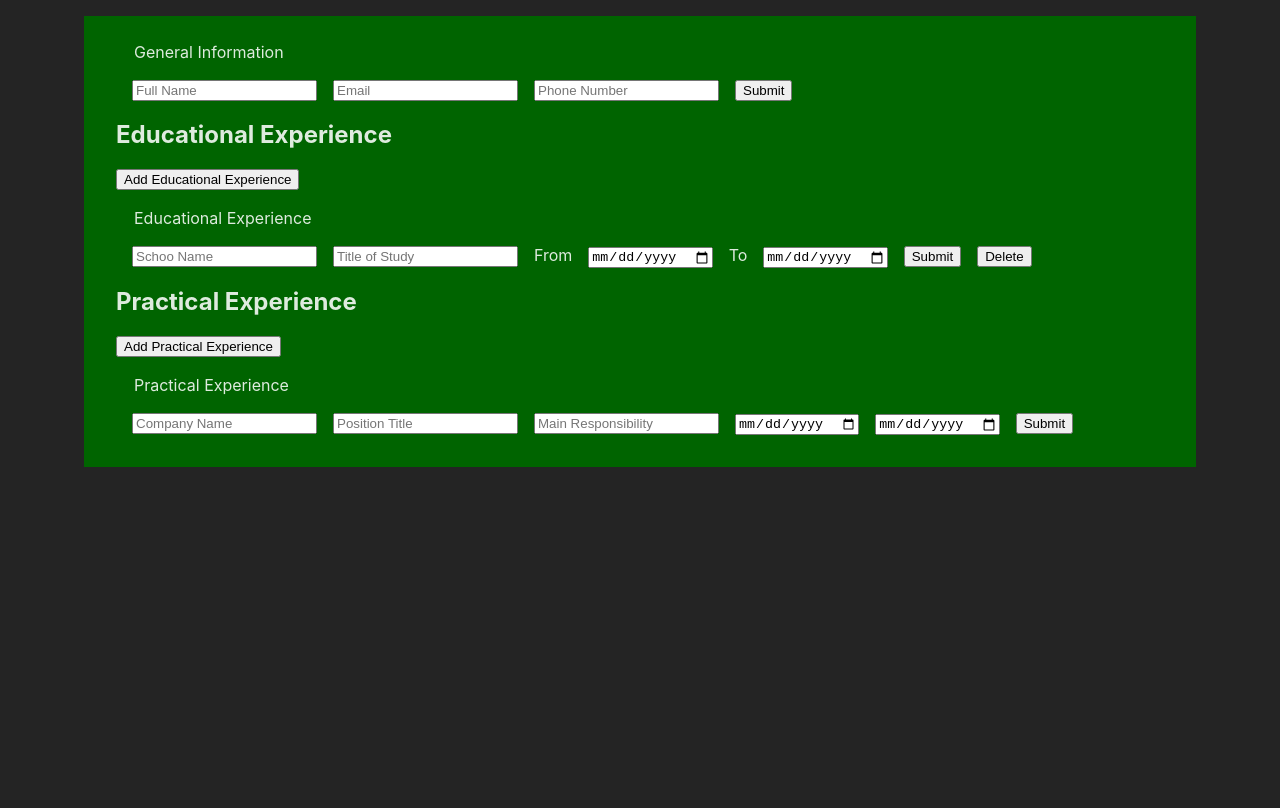
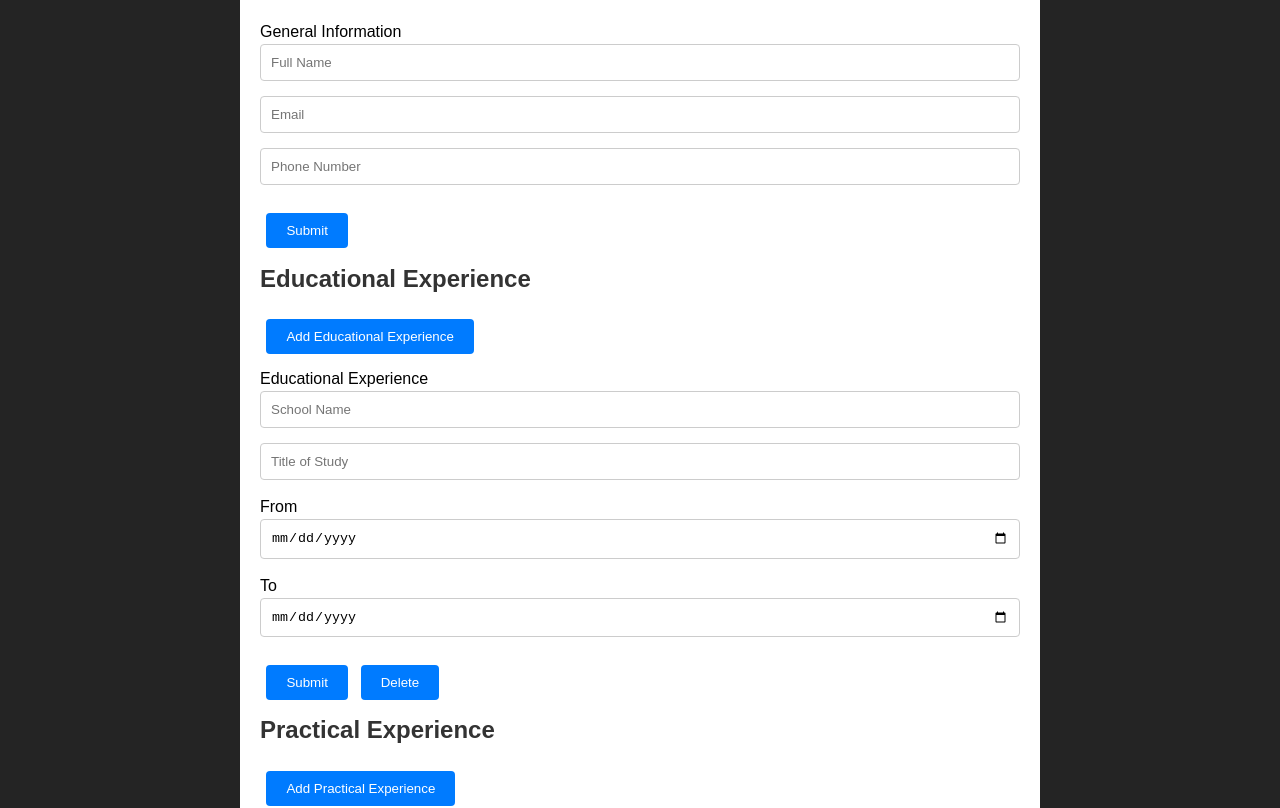
Before and after one commit to nuru484/cv-application, a React (Vite) app: page / in a window 1280 px wide. Shown: the top 808 px of the page. Built offline with nearby package versions, Linux system fonts and the light colour scheme.

Commit message:
Added form validation and some few things to complete the app

```diff
--- a/src/components/educational-experience.jsx
+++ b/src/components/educational-experience.jsx
@@ -24,7 +24,21 @@ const EducationalExperience = ({ handleDelete }) => {
     setShowForm(false);
   };
 
+  const handleInputChange = (e) => {
+    const { name, value } = e.target;
+    setEducationalEx((prevData) => ({
+      ...prevData,
+      [name]: value,
+    }));
+  };
+
   const [showForm, setShowForm] = useState(true);
+
+  const { schoolName, titleOfStudy, dateOfStudyFrom, dateOfStudyTo } =
+    educationalEx;
+
+  const isFormValid =
+    schoolName && titleOfStudy && dateOfStudyFrom && dateOfStudyTo;
 
   return (
     <div>
@@ -35,7 +49,10 @@ const EducationalExperience = ({ handleDelete }) => {
             type="text"
             id="schoolName"
             name="schoolName"
-            placeholder="Schoo Name"
+            placeholder="School Name"
+            value={schoolName}
+            onChange={handleInputChange}
+            required
           />
 
           <input
@@ -43,15 +60,34 @@ const EducationalExperience = ({ handleDelete }) => {
             id="titleOfStudy"
             name="titleOfStudy"
             placeholder="Title of Study"
+            value={titleOfStudy}
+            onChange={handleInputChange}
+            required
           />
 
           <label htmlFor="dateOfStudyFrom">From</label>
-          <input type="date" id="dateOfStudyFrom" name="dateOfStudyFrom" />
+          <input
+            type="date"
+            id="dateOfStudyFrom"
+            name="dateOfStudyFrom"
+            value={dateOfStudyFrom}
+            onChange={handleInputChange}
+            required
+          />
 
           <label htmlFor="dateOfStudyTo">To</label>
-          <input type="date" id="dateOfStudyTo" name="dateOfStudyTo" />
+          <input
+            type="date"
+            id="dateOfStudyTo"
+            name="dateOfStudyTo"
+            value={dateOfStudyTo}
+            onChange={handleInputChange}
+            required
+          />
 
-          <button type="submit">Submit</button>
+          <button type="submit" disabled={!isFormValid}>
+            Submit
+          </button>
           <button onClick={handleDelete}>Delete</button>
         </form>
       ) : (
@@ -74,7 +110,6 @@ const EducationalExperience = ({ handleDelete }) => {
           >
             Edit Educational Experience
           </button>
-          <button onClick={handleDelete}>Delete</button>
         </section>
       )}
     </div>
--- a/src/components/general-information.jsx
+++ b/src/components/general-information.jsx
@@ -12,7 +12,7 @@ const GeneralInformation = () => {
 
     const formData = new FormData(e.target);
 
-    const updatedGeneralInf = {
+    const updatedGeneralInfo = {
       fullName: formData.get('fullName'),
       email: formData.get('email'),
       phone: formData.get('phone'),
@@ -20,10 +20,22 @@ const GeneralInformation = () => {
 
     setShowForm(false);
 
-    setGeneralInfo(updatedGeneralInf);
+    setGeneralInfo(updatedGeneralInfo);
+  };
+
+  const handleInputChange = (e) => {
+    const { name, value } = e.target;
+    setGeneralInfo((prevInfo) => ({
+      ...prevInfo,
+      [name]: value,
+    }));
   };
 
   const [showForm, setShowForm] = useState(true);
+
+  const { fullName, email, phone } = generalInfo;
+
+  const isFormValid = fullName && email && phone;
 
   return (
     <div>
@@ -34,25 +46,32 @@ const GeneralInformation = () => {
             type="text"
             name="fullName"
             placeholder="Full Name"
-            defaultValue={generalInfo.fullName}
-            id="fullName"
+            value={fullName}
+            onChange={handleInputChange}
+            required
           />
 
           <input
             type="email"
             name="email"
             placeholder="Email"
-            defaultValue={generalInfo.email}
+            value={email}
+            onChange={handleInputChange}
+            required
           />
 
           <input
             type="tel"
             name="phone"
             placeholder="Phone Number"
-            defaultValue={generalInfo.phone}
+            value={phone}
+            onChange={handleInputChange}
+            required
           />
 
-          <button type="submit">Submit</button>
+          <button type="submit" disabled={!isFormValid}>
+            Submit
+          </button>
         </form>
       ) : (
         <section className="generalInfo">
--- a/src/components/overview.jsx
+++ b/src/components/overview.jsx
@@ -1,13 +1,17 @@
-import { useState } from 'react';
+import React, { useState } from 'react';
 import GeneralInformation from './general-information';
 import EducationalExperience from './educational-experience';
 import PracticalExperience from './practical-experience';
 
 const Overview = () => {
   const [educationalEx, setEducationalEx] = useState([{ id: 1 }]);
+  const [practicalExperiences, setPracticalExperiences] = useState([{ id: 1 }]);
 
   const handleEducationalEx = () => {
-    const nextId = educationalEx.length + 1;
+    const nextId =
+      educationalEx.length > 0
+        ? educationalEx[educationalEx.length - 1].id + 1
+        : 1;
     const updatedEducationalEx = [...educationalEx, { id: nextId }];
     setEducationalEx(updatedEducationalEx);
   };
@@ -15,6 +19,22 @@ const Overview = () => {
   const deleteEduEx = (id) => {
     const updatedEducationalEx = educationalEx.filter((item) => item.id !== id);
     setEducationalEx(updatedEducationalEx);
+  };
+
+  const handleAddPracticalExperience = () => {
+    const nextId = practicalExperiences.length + 1;
+    const updatedPracticalExperiences = [
+      ...practicalExperiences,
+      { id: nextId },
+    ];
+    setPracticalExperiences(updatedPracticalExperiences);
+  };
+
+  const deletePracticalExperience = (id) => {
+    const updatedPracticalExperiences = practicalExperiences.filter(
+      (item) => item.id !== id
+    );
+    setPracticalExperiences(updatedPracticalExperiences);
   };
 
   return (
@@ -36,8 +56,15 @@ const Overview = () => {
       </div>
       <div>
         <h2>Practical Experience</h2>
-        <button>Add Practical Experience</button>
-        <PracticalExperience />
+        <button onClick={handleAddPracticalExperience}>
+          Add Practical Experience
+        </button>
+        {practicalExperiences.map((experience) => (
+          <PracticalExperience
+            key={experience.id}
+            handleDelete={() => deletePracticalExperience(experience.id)}
+          />
+        ))}
       </div>
     </div>
   );
--- a/src/components/practical-experience.jsx
+++ b/src/components/practical-experience.jsx
@@ -1,6 +1,6 @@
 import { useState } from 'react';
 
-const PracticalExperience = () => {
+const PracticalExperience = ({ handleDelete }) => {
   const [practicalEx, setPracticalEx] = useState({
     companyName: '',
     positionTitle: '',
@@ -26,7 +26,30 @@ const PracticalExperience = () => {
     setShowForm(false);
   };
 
+  const handleInputChange = (e) => {
+    const { name, value } = e.target;
+    setPracticalEx((prevData) => ({
+      ...prevData,
+      [name]: value,
+    }));
+  };
+
   const [showForm, setShowForm] = useState(true);
+
+  const {
+    companyName,
+    positionTitle,
+    mainResponsibility,
+    experienceFrom,
+    experienceTo,
+  } = practicalEx;
+
+  const isFormValid =
+    companyName &&
+    positionTitle &&
+    mainResponsibility &&
+    experienceFrom &&
+    experienceTo;
 
   return (
     <div>
@@ -38,6 +61,9 @@ const PracticalExperience = () => {
             id="companyName"
             name="companyName"
             placeholder="Company Name"
+            value={companyName}
+            onChange={handleInputChange}
+            required
           />
 
           <input
@@ -45,6 +71,9 @@ const PracticalExperience = () => {
             id="positionTitle"
             name="positionTitle"
             placeholder="Position Title"
+            value={positionTitle}
+            onChange={handleInputChange}
+            required
           />
 
           <input
@@ -52,23 +81,33 @@ const PracticalExperience = () => {
             id="mainResponsibility"
             name="mainResponsibility"
             placeholder="Main Responsibility"
+            value={mainResponsibility}
+            onChange={handleInputChange}
+            required
           />
 
           <input
             type="date"
             id="experienceFrom"
             name="experienceFrom"
-            placeholder="From Date"
+            value={experienceFrom}
+            onChange={handleInputChange}
+            required
           />
 
           <input
             type="date"
             id="experienceTo"
             name="experienceTo"
-            placeholder="To Date"
+            value={experienceTo}
+            onChange={handleInputChange}
+            required
           />
 
-          <button type="submit">Submit</button>
+          <button type="submit" disabled={!isFormValid}>
+            Submit
+          </button>
+          <button onClick={handleDelete}>Delete</button>
         </form>
       ) : (
         <section className="practicalEx">
--- a/src/styles/global.css
+++ b/src/styles/global.css
@@ -1,6 +1,100 @@
+* {
+  margin: 0;
+  padding: 0;
+  box-sizing: border-box;
+}
+
 .app {
-  background-color: darkgreen;
-  max-width: 1080px;
+  font-family: Arial, sans-serif;
+  max-width: 800px;
   margin: 0 auto;
-  padding: 1rem;
+  padding: 20px;
+  background-color: #ffffff;
+  color: black;
 }
+
+h2 {
+  margin-bottom: 10px;
+  color: #333;
+}
+
+section {
+  background-color: #fff;
+  border-radius: 8px;
+  padding: 20px;
+  margin-bottom: 20px;
+  box-shadow: 0 2px 4px rgba(0, 0, 0, 0.1);
+}
+
+input {
+  width: 100%;
+  margin-bottom: 15px;
+  padding: 10px;
+  border: 1px solid #ccc;
+  border-radius: 4px;
+}
+
+button {
+  padding: 10px 20px;
+  border: none;
+  border-radius: 4px;
+  cursor: pointer;
+  background-color: #007bff;
+  color: #fff;
+  transition: background-color 0.3s;
+  margin: 0.8rem 0.4rem;
+}
+
+button:hover {
+  background-color: #0056b3;
+}
+
+button.edit-btn {
+  background-color: #28a745;
+}
+
+button.delete-btn {
+  background-color: #dc3545;
+}
+
+label {
+  margin-right: 5px;
+}
+
+section + section {
+  margin-top: 20px;
+}
+
+.form-buttons {
+  display: flex;
+  justify-content: space-between;
+}
+
+.cv-layout {
+  display: grid;
+  grid-template-columns: 1fr 1fr;
+  gap: 20px;
+}
+
+.generalInfo p {
+  margin-bottom: 10px;
+}
+
+.generalInfo {
+  text-align: center;
+}
+
+.educationalEx,
+.practicalEx {
+  border-left: 4px solid #007bff;
+  padding-left: 10px;
+}
+
+.educationalEx p,
+.practicalEx p {
+  margin-bottom: 5px;
+}
+
+.edit-btn {
+  margin-top: 10px;
+}
```
Also changed, not shown: 5 other files (tests, documents, lock files or other folders).
